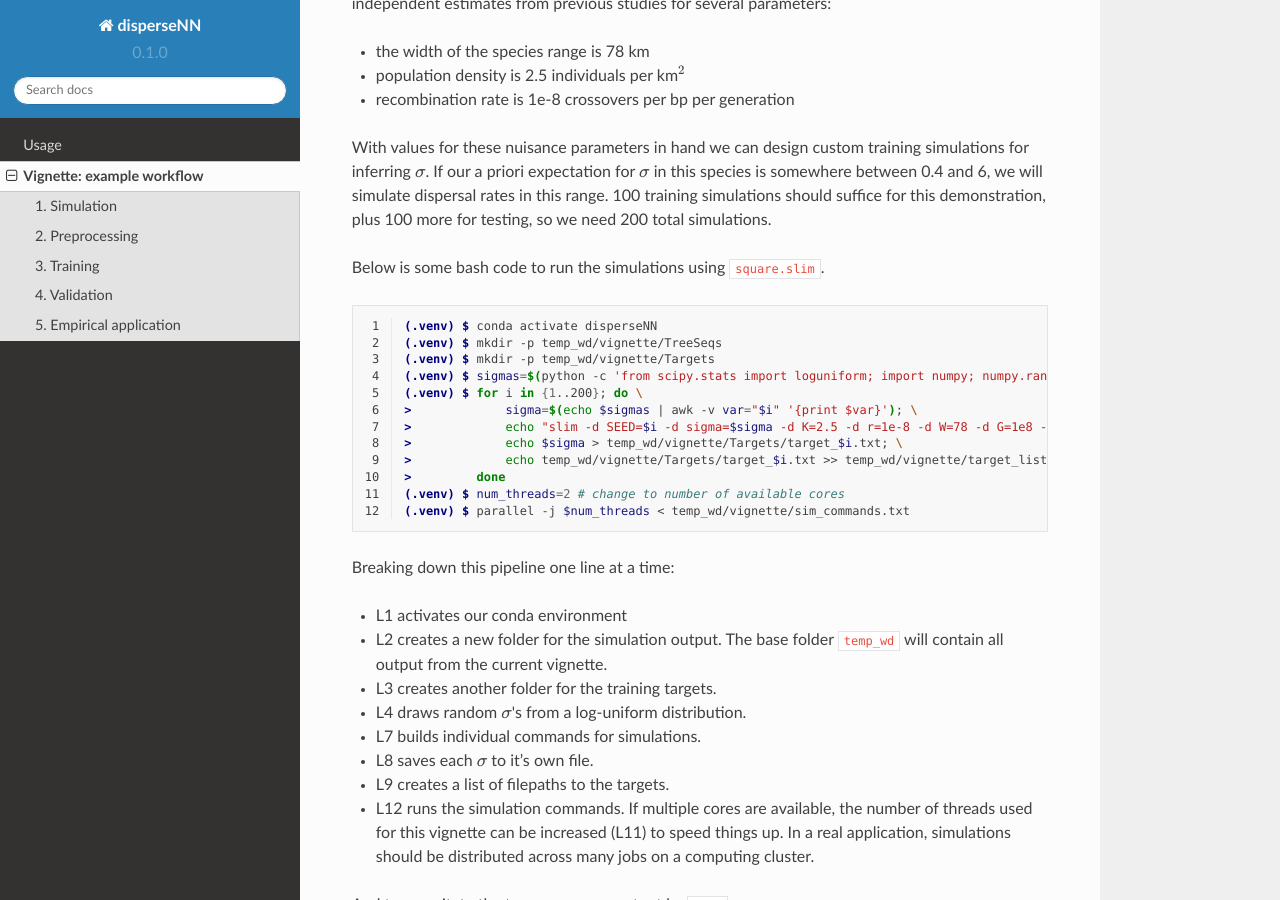
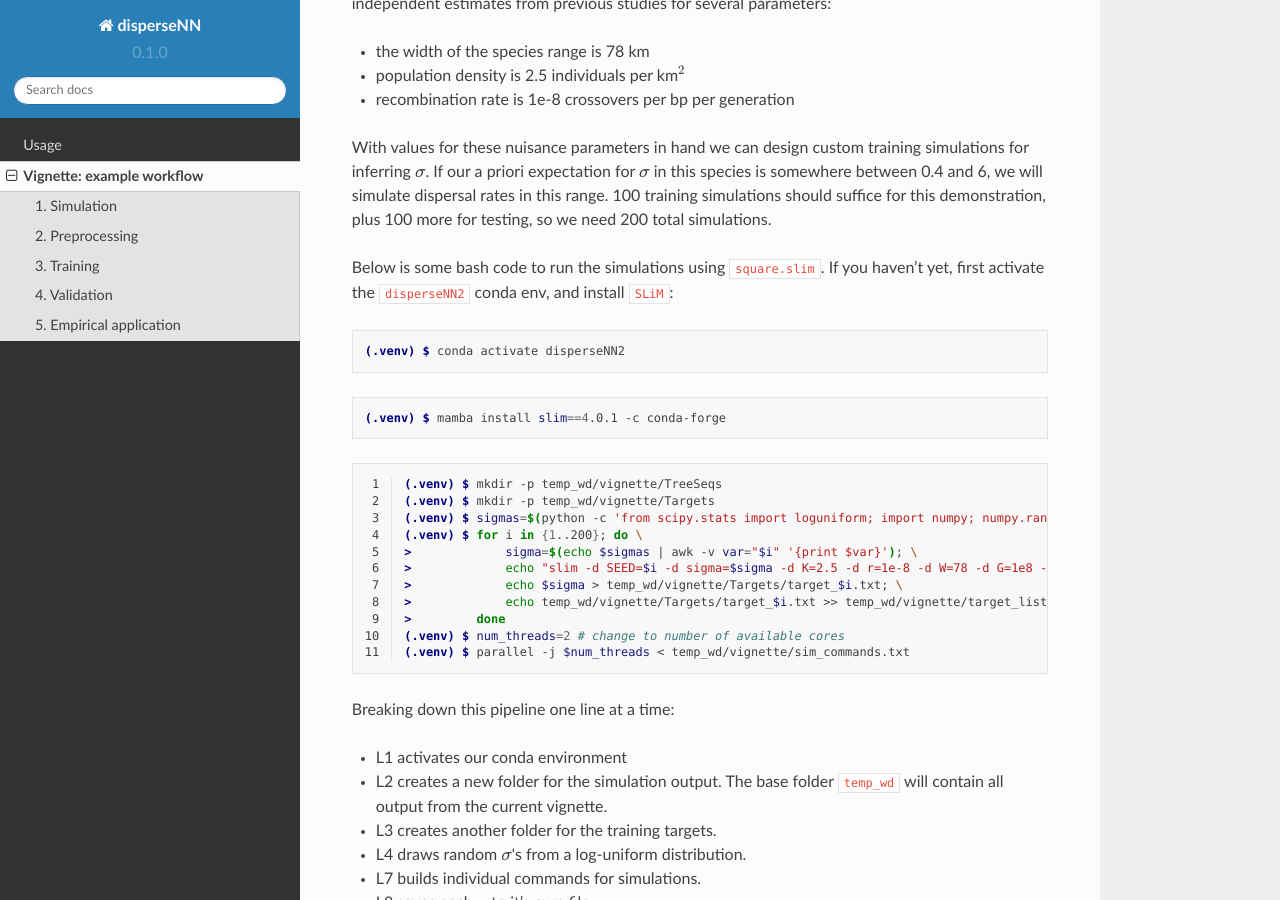
Before and after one commit to kr-colab/disperseNN2, a Sphinx documentation site: the page built from docs/source/vignette.rst, in a window 1280 px wide and 900 px high, scrolled down 657 px. Built offline with Sphinx 7.4.7 and the Read the Docs theme 2.0.0, drawn with Linux system fonts in a browser that asks for light colours.

Commit message:
fixed plot_history

```diff
--- a/disperseNN2.py
+++ b/disperseNN2.py
@@ -595,13 +595,14 @@ def empirical():
 
 
 def plot_history():
-    loss,val_loss = [],[]
+    loss,val_loss = [],[np.nan] # loss starts at iteration 0; val_loss starts at end of first epoch
     with open(args.plot_history) as infile:
         for line in infile:
             if "val_loss:" in line:
                 endofline = line.strip().split(" loss:")[-1]
                 loss.append(float(endofline.split()[0]))
                 val_loss.append(float(endofline.split()[3]))
+    loss.append(np.nan) # make columns even-length
     epochs = np.arange(len(loss))
     fig = plt.figure(figsize=(4,1.5),dpi=200)
     plt.rcParams.update({'font.size': 7})
--- a/docs/source/vignette.rst
+++ b/docs/source/vignette.rst
@@ -33,13 +33,19 @@ For this demonstration we will analyze a population of *Internecivus raptus*. Le
 
 With values for these nuisance parameters in hand we can design custom training simulations for inferring :math:`\sigma`. If our a priori expectation for :math:`\sigma` in this species is somewhere between 0.4 and 6, we will simulate dispersal rates in this range. 100 training simulations should suffice for this demonstration, plus 100 more for testing, so we need 200 total simulations.
 
-Below is some bash code to run the simulations using ``square.slim``.
+Below is some bash code to run the simulations using ``square.slim``. If you haven't yet, first activate the ``disperseNN2`` conda env, and install ``SLiM``:
 
+.. code-block:: console
+
+                (.venv) $ conda activate disperseNN2
+
+.. code-block:: console
+
+                (.venv) $ mamba install slim==4.0.1 -c conda-forge
 
 .. code-block:: console
                 :linenos:
 
-                (.venv) $ conda activate disperseNN
                 (.venv) $ mkdir -p temp_wd/vignette/TreeSeqs
                 (.venv) $ mkdir -p temp_wd/vignette/Targets
 		(.venv) $ sigmas=$(python -c 'from scipy.stats import loguniform; import numpy; numpy.random.seed(seed=12345); print(*loguniform.rvs(0.4,6,size=200))')
```
Also changed, not shown: other parts of docs/source/vignette.rst (+1 -1 lines), docs/source/usage.rst (+3 -7 lines), docs/source/results_vignette.png (renamed from docs/source/results.png), docs/source/training_usage.png (renamed from docs/source/training.png).
